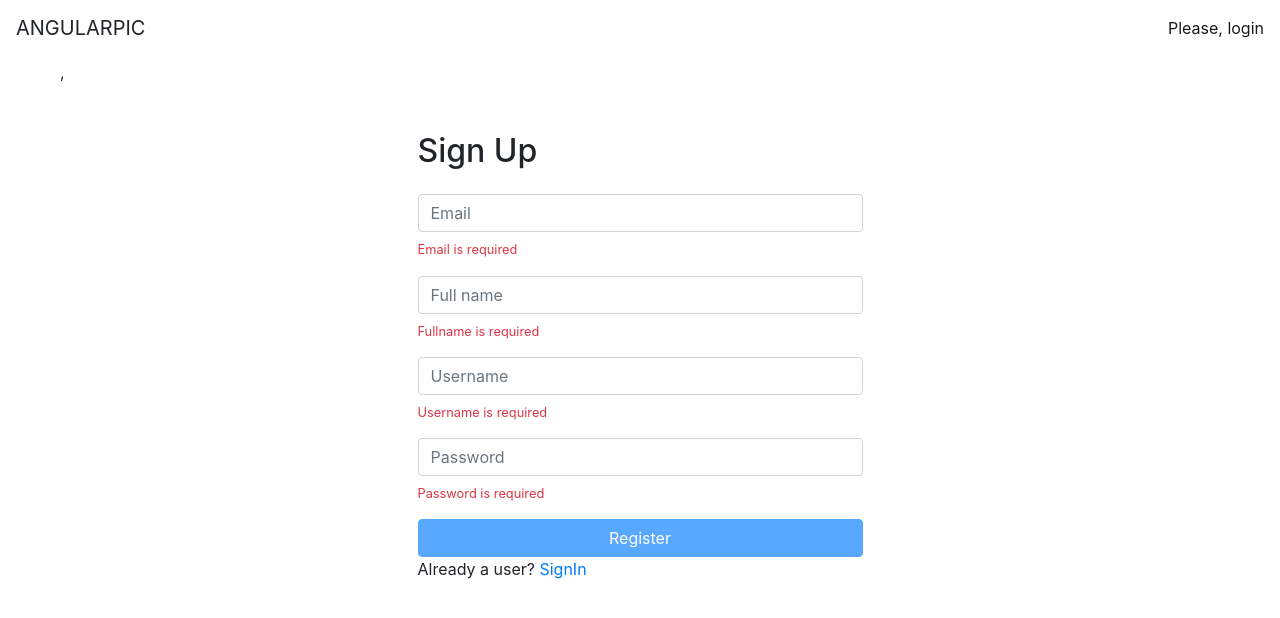
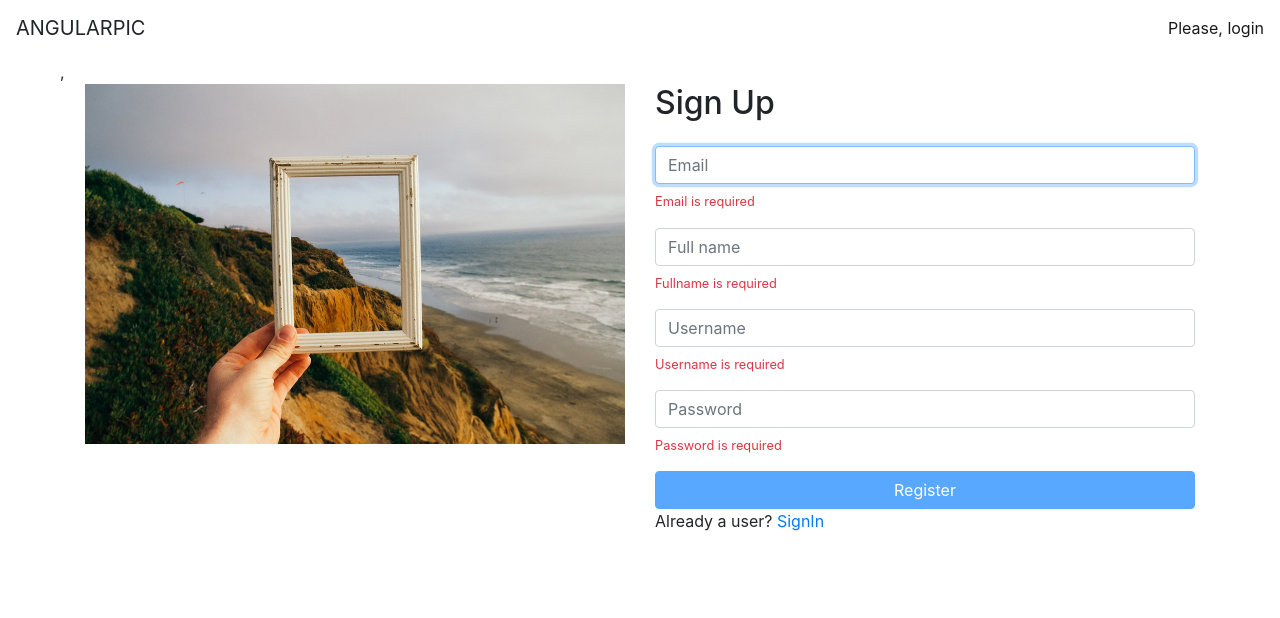
Before and after one commit to lucassilva-1994/angularpic, an Angular app in the folder frontend/: page /signup in a window 1280 px wide. Shown: the top 618 px of the page. Built offline with nearby package versions, Linux system fonts and the light colour scheme.

Commit message:
Rotas filas

```diff
--- a/frontend/src/app/app.routing.module.ts
+++ b/frontend/src/app/app.routing.module.ts
@@ -7,16 +7,23 @@
 import { SignInComponent } from "./home/signin/signin.component";
 import { AuthGuard } from "./core/auth/auth.guard";
 import { SignUpComponent } from "./home/signup/signup.component";
+import { HomeComponent } from "./home/home.component";
 
 const routes: Routes = [
   {
     path: '',
-      component: SignInComponent,
-      canActivate: [AuthGuard]
+    component: HomeComponent,
+    canActivate: [AuthGuard],
+    children: [
+      {
+        path: '',
+        component: SignInComponent
       },
       {
         path: 'signup',
         component: SignUpComponent
+      }
+    ]
   },
   {
     path: 'user/:userName',
@@ -25,14 +32,14 @@
       photos: PhotoListResolver
     }
   },
-  { path: 'photo/add', component: PhotoFormComponent},
-  { path: '**', component: NotFoundComponent}
+  { path: 'photo/add', component: PhotoFormComponent },
+  { path: '**', component: NotFoundComponent }
 ];
 
 @NgModule({
   imports: [RouterModule.forRoot(routes)],
-    exports:[ RouterModule]
+  exports: [RouterModule]
 })
-export class AppRoutingModule{
+export class AppRoutingModule {
 
 }
--- /dev/null
+++ b/frontend/src/app/home/home.component.html
@@ -0,0 +1,11 @@
+<div class="container">
+    <div class="row">
+        <div class="col-md-6 mb-2">
+            <img class="img-fluid d-none d-sm-block"
+                src="/assets/home.jpg" alt="Welcome">
+        </div>
+        <div class="col-md-6">
+            <router-outlet></router-outlet>
+        </div>
+    </div>
+</div>
--- a/frontend/src/app/home/home.module.ts
+++ b/frontend/src/app/home/home.module.ts
@@ -5,10 +5,11 @@
 import { VMessageModule } from '../shared/components/vmessage/vmessage.module';
 import { RouterModule } from '@angular/router';
 import { SignUpComponent } from './signup/signup.component';
+import { HomeComponent } from './home.component';
 
 
 @NgModule({
-    declarations: [SignInComponent, SignUpComponent],
+    declarations: [SignInComponent, SignUpComponent, HomeComponent],
     imports: [
       CommonModule,
       FormsModule,
--- a/frontend/src/app/home/signin/signin.component.html
+++ b/frontend/src/app/home/signin/signin.component.html
@@ -1,9 +1,5 @@
-<div class="container mt-5">
-  <div class="row justify-content-center">
-    <div class="col-lg-5">
       <h2>Login</h2>
       <form class="form mt-4" [formGroup]="loginForm" (submit)="login()">
-
           <div class="form-group">
               <input #userNameInput
                   class="form-control"
@@ -34,10 +30,5 @@
               class="btn btn-primary btn-block">
               Login
           </button>
-
       </form>
-
       <p>Not a user?<a  [routerLink]="['signup']"> Register now</a></p>
-    </div>
-  </div>
-</div>
--- a/frontend/src/app/home/signin/signin.component.ts
+++ b/frontend/src/app/home/signin/signin.component.ts
@@ -22,6 +22,8 @@
               userName: ['', Validators.required],
               password: ['', Validators.required]
           });
+          this.platformDetectorService.isPlatformBrowser() &&
+          this.userNameInput.nativeElement.focus();
       }
 
       login(){
--- a/frontend/src/app/home/signup/signup.component.html
+++ b/frontend/src/app/home/signup/signup.component.html
@@ -1,10 +1,7 @@
-<div class="container mt-5">
-  <div class="row justify-content-center">
-    <div class="col-lg-5">
       <h2>Sign Up</h2>
       <form class="form mt-4" [formGroup]="signUpForm" (submit)="signUp()">
         <div class="form-group">
-          <input
+          <input #emailInput
             class="form-control"
             formControlName="email"
             placeholder="Email"
@@ -109,9 +106,5 @@
         >
           Register
         </button>
-
         <p>Already a user? <a [routerLink]="['']">SignIn</a></p>
       </form>
-    </div>
-  </div>
-</div>
--- a/frontend/src/app/home/signup/signup.component.ts
+++ b/frontend/src/app/home/signup/signup.component.ts
@@ -1,22 +1,25 @@
-import { Component, OnInit } from "@angular/core";
+import { Component, ElementRef, OnInit, ViewChild } from "@angular/core";
 import { FormBuilder, FormGroup, Validators } from "@angular/forms";
 import { lowerCaseValidator } from "src/app/shared/validators/lower-case.validator";
 import { UserNotTakenValidatorService } from "./user-not-taken.validator.service";
 import { NewUser } from "./new-user";
 import { SignUpService } from "./signup.service";
 import { Router } from "@angular/router";
+import { PlatFormDetectorService } from "src/app/core/platform-detector/platform-detector.service";
 
 @Component({
   templateUrl: './signup.component.html'
 })
 export class SignUpComponent implements OnInit {
   signUpForm: FormGroup;
+  @ViewChild('emailInput') emailInput: ElementRef<HTMLInputElement>;
 
   constructor(
     private formBuilder: FormBuilder,
     private userNotTakenValidatorService: UserNotTakenValidatorService,
     private signUpService: SignUpService,
-    private router: Router) { }
+    private router: Router,
+    private platformDetectorService: PlatFormDetectorService) { }
 
   ngOnInit(): void {
     this.signUpForm = this.formBuilder.group({
@@ -50,6 +53,8 @@
         ]
       ],
     })
+    this.platformDetectorService.isPlatformBrowser() &&
+    this.emailInput.nativeElement.focus();
   }
 
   signUp(){
```
Also changed, not shown: frontend/src/app/home/home.component.ts (added, +8 -0 lines), frontend/src/assets/home.jpg (added). Lines whose indentation alone changed are shown as unchanged.
